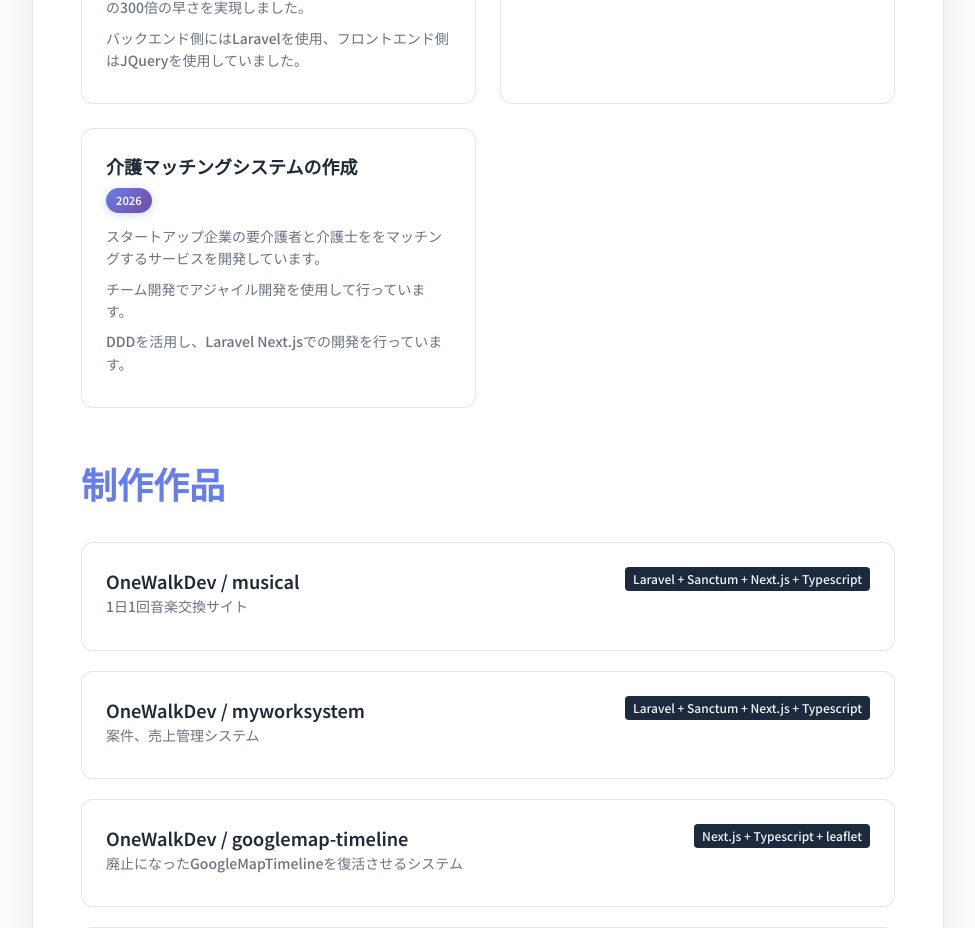
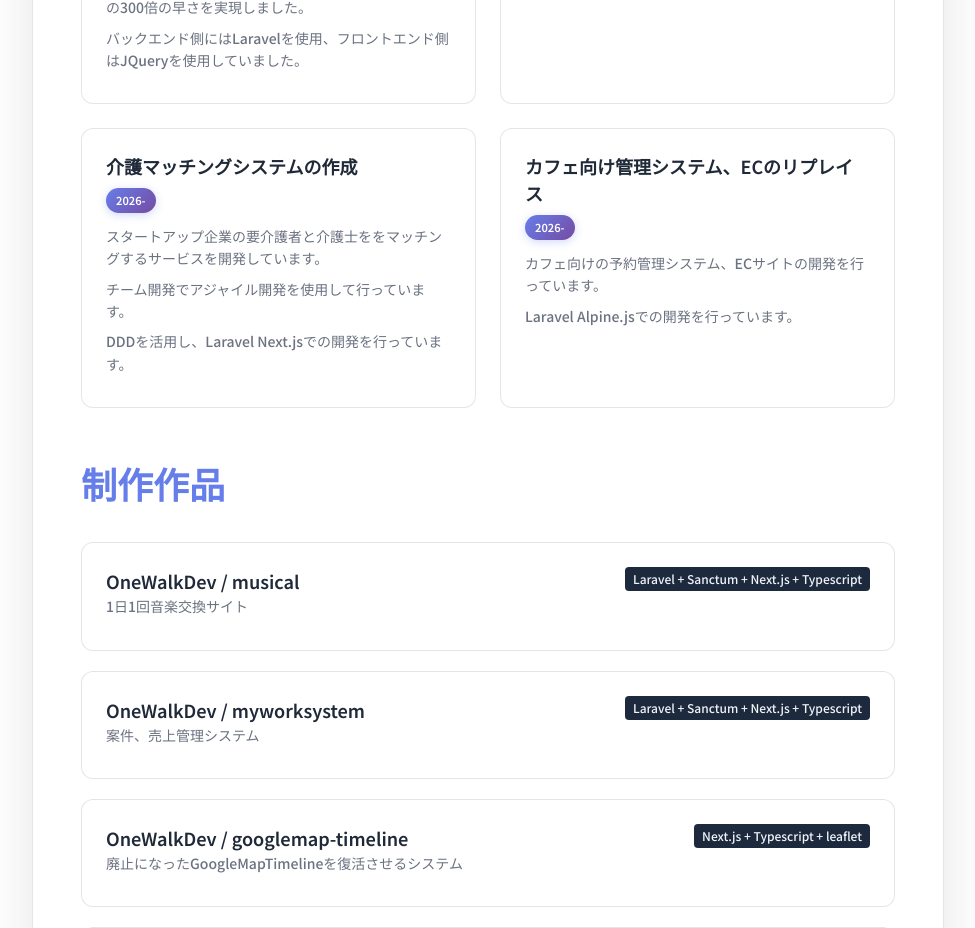
Before and after one commit to OneWalkDev/new-homepage, a Next.js app: page / in a window 1280 px wide. Shown: the part 2700-3628 px from the top of the page, without its empty margins (152-1127 px from the left). Built offline with nearby package versions, Linux system fonts and the light colour scheme.

Commit message:
add new work

```diff
--- a/src/app/page.tsx
+++ b/src/app/page.tsx
@@ -181,11 +181,19 @@ const workExperiences: Experience[] = [
   },
   {
     title: "介護マッチングシステムの作成",
-    period: "2026",
+    period: "2026-",
     details: [
       "スタートアップ企業の要介護者と介護士ををマッチングするサービスを開発しています。",
       "チーム開発でアジャイル開発を使用して行っています。",
       "DDDを活用し、Laravel Next.jsでの開発を行っています。",
+    ],
+  },
+  {
+    title: "カフェ向け管理システム、ECのリプレイス",
+    period: "2026-",
+    details: [
+      "カフェ向けの予約管理システム、ECサイトの開発を行っています。",
+      "Laravel Alpine.jsでの開発を行っています。",
     ],
   },
 ];
```
